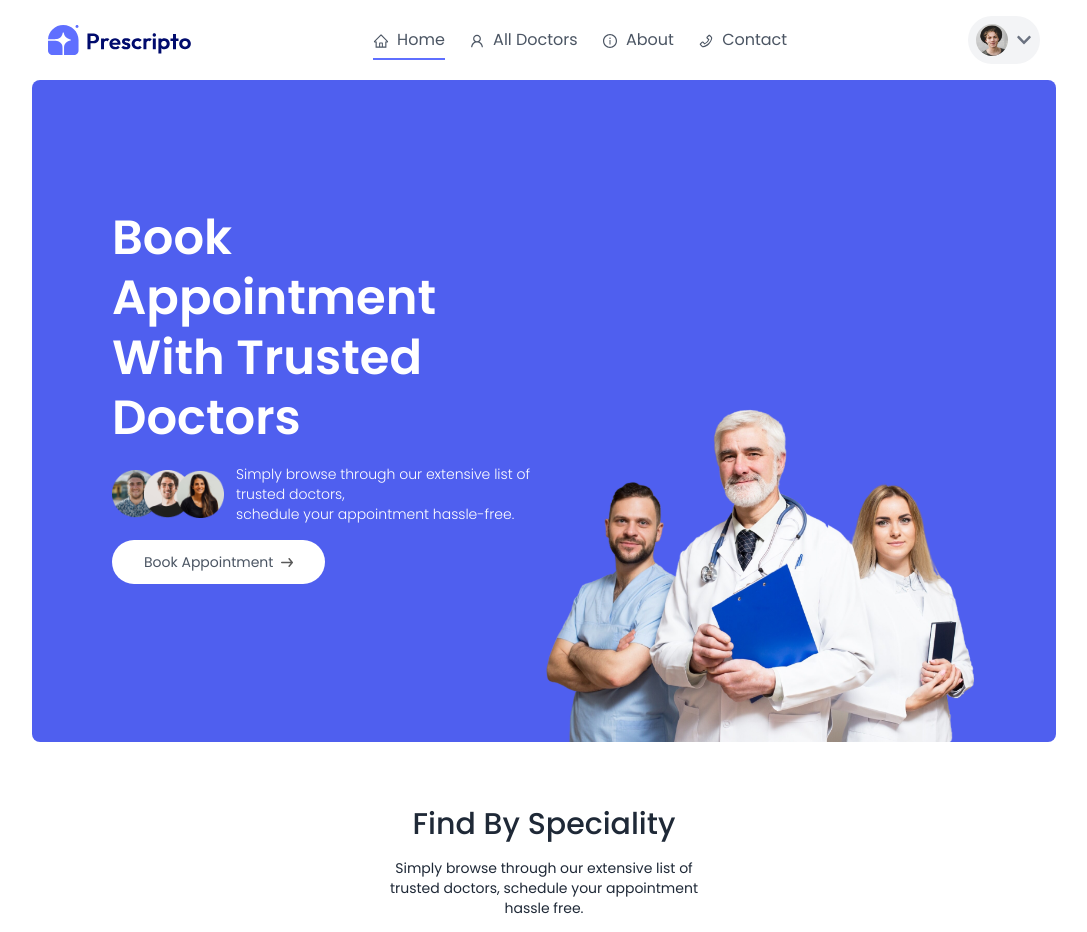
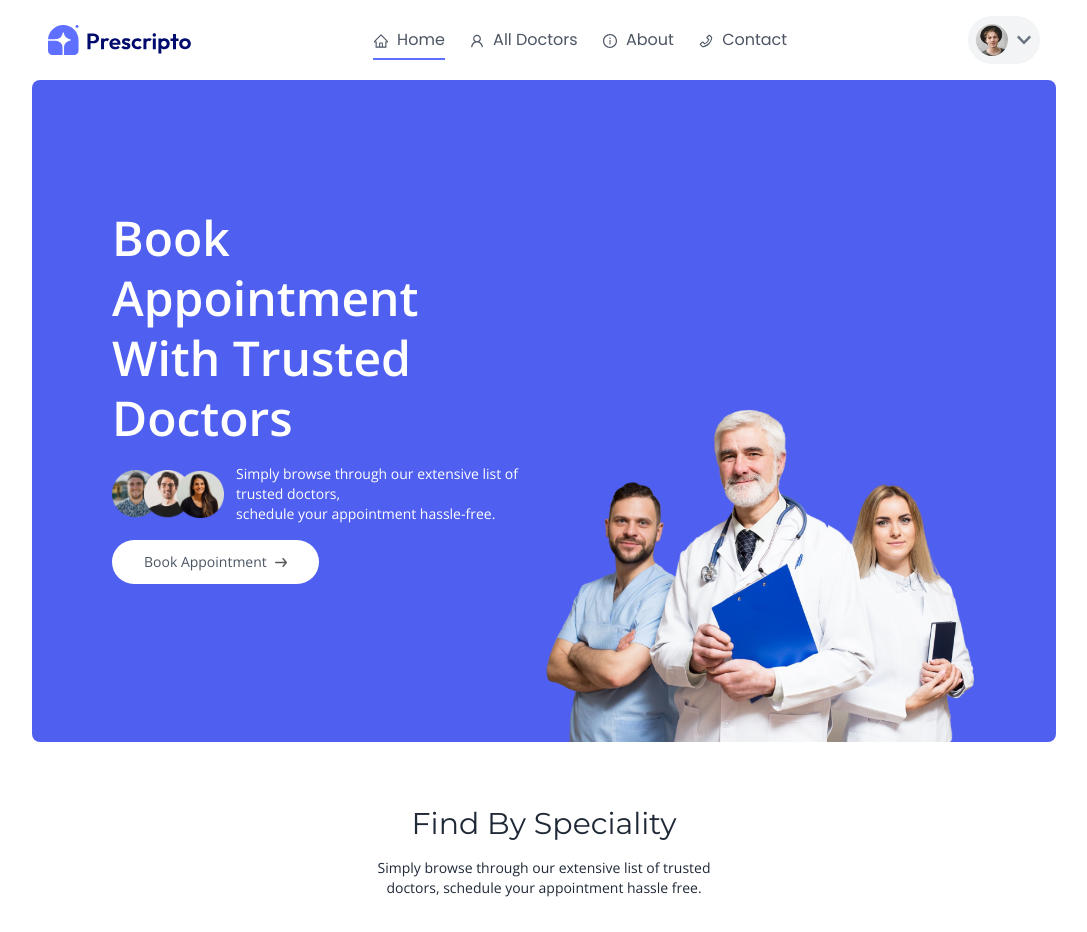
Before and after one commit to rizonkumar/appointment-booking, a React (Vite) app in the folder frontend/: page / in a window 1280 px wide. Shown: the top 932 px of the page, without its empty margins (96-1183 px from the left). Built offline with nearby package versions, Linux system fonts and the light colour scheme.

Commit message:
Fix: Added More Font

```diff
--- a/frontend/index.html
+++ b/frontend/index.html
@@ -4,6 +4,7 @@
     <meta charset="UTF-8" />
     <link rel="icon" type="image/svg+xml" href="/vite.svg" />
     <link href="https://fonts.googleapis.com/css2?family=Poppins:wght@300;400;500;600&display=swap" rel="stylesheet">
+    <link href="https://fonts.googleapis.com/css2?family=Montserrat:wght@400;600;700&family=Open+Sans:wght@400;600&display=swap" rel="stylesheet">
     <meta name="viewport" content="width=device-width, initial-scale=1.0" />
     <title>Prescripto</title>
   </head>
--- a/frontend/src/index.css
+++ b/frontend/src/index.css
@@ -1,3 +1,5 @@
+@import url('https://fonts.googleapis.com/css2?family=Montserrat:wght@400;600;700&family=Open+Sans:wght@400;600&display=swap');
+
 @tailwind base;
 @tailwind components;
 @tailwind utilities;
@@ -19,3 +21,11 @@
 ::-webkit-scrollbar {
     @apply hidden;
 }
+
+body {
+    font-family: 'Open Sans', sans-serif;
+  }
+
+  h1, h2, h3, h4, h5, h6 {
+    font-family: 'Montserrat', sans-serif;
+  }
--- a/frontend/tailwind.config.js
+++ b/frontend/tailwind.config.js
@@ -5,6 +5,8 @@
     extend: {
       fontFamily: {
         sans: ["Poppins", "sans-serif"],
+        heading: ['Montserrat', 'sans-serif'],
+        body: ['Open Sans', 'sans-serif'],
       },
       colors: {
         primary: {
```
